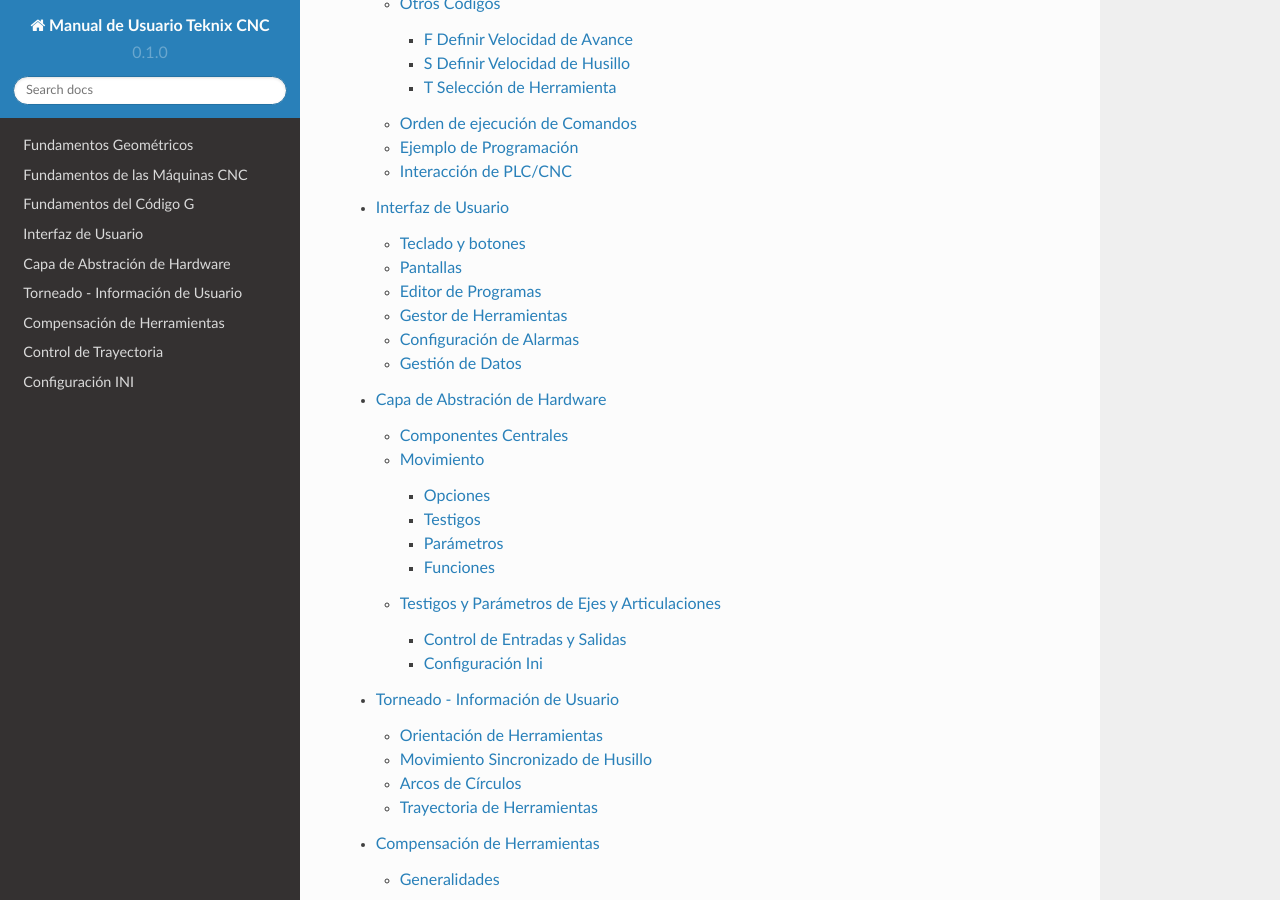
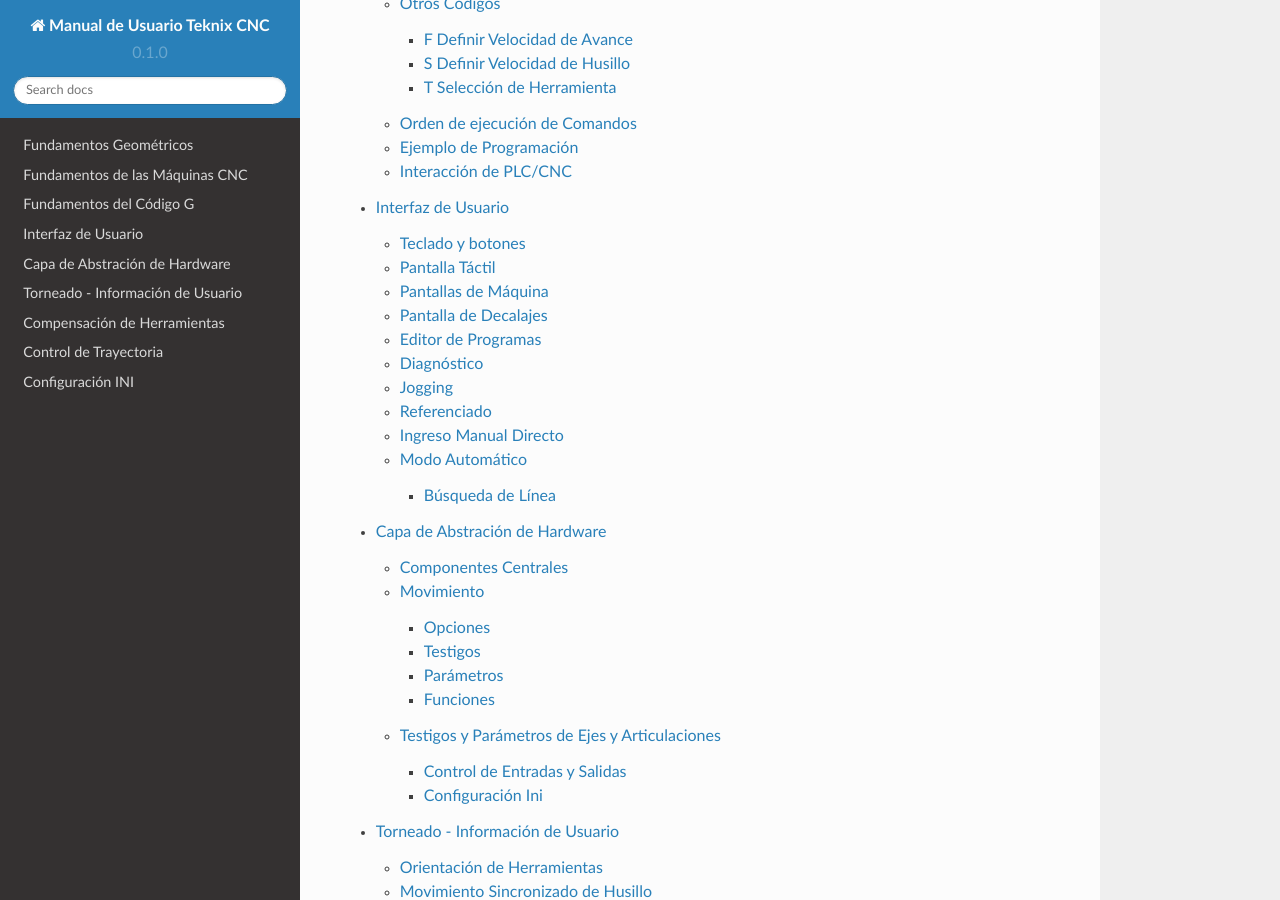
Before and after one commit to joseluperi/Manual-Teknix-CNC, a Sphinx documentation site: the page built from docs/source/index.rst, in a window 1280 px wide and 900 px high, scrolled down 4569 px. Built offline with Sphinx 7.4.7 and the Read the Docs theme 2.0.0, drawn with Linux system fonts in a browser that asks for light colours; part of the change alters nothing that is shown.

Commit message:
Update humanMachineInterface.rst

```diff
--- a/docs/source/humanMachineInterface.rst
+++ b/docs/source/humanMachineInterface.rst
@@ -1,37 +1,250 @@
 Interfaz de Usuario
-===================
+###################
 
-En esta sección se describen las pantallas y botones de interfaz para la operación por parte del usuario.
+En esta sección se describen las funcionalidades y modo de operación de interfaz de usuario.
+Básicamente se puede dividir a la interfaz en su pantalla táctil principal por una parte y el teclado, botones y perillas por otro.
 
 .. _teclados:
 
 Teclado y botones
------------------
+=================
 
-La
+El teclado y botones configura la parte física de la interfaz de usuario. En su versión usual, el control cuenta con los siguientes elementos.
 
-.. _pantallas:
+**Botón de emergencia**
 
-Pantallas
----------
+El botón de emergencia está ubicado en una posición accesible para el operador. En caso de una emergencia se deberá presionar el botón, lo que hará
+que el control numérico frene lo más rápido posible el husillo y el movimiento de la máquina. En caso de emergencia todas las funciones que se manejen por el
+PLC (Controlador Lógico Programable) de la máquina pueden ser llevadas al modo de seguridad con el que se configuren.
+Para desactivar el accionamiento del botón de emergencia el operador debe girarlo, lo que hará que salga de su posición retraída.
+Desactivar el botón de emergencia no sacará a la máquina del estado de emergencia ni iniciará el giro del husillo o del movimiento.
+Luego de la activación de la emergencia no es necesario realizar el referenciado de los ejes nuevamente.
+
+.. figure:: images/emergencyButton.png
+   :width: 150
+
+   Botón de parada de emergencia
+
+**Rueda para Jogging**
+
+
+
+.. figure:: images/joggingWheel.png
+   :width: 150
+
+   Botón de parada de emergencia
+
+**Selector de escala**
+
+
+.. figure:: images/scaleSelector.png
+   :width: 90
+
+   Selector de escala
+
+**Selecctor de eje**
+
+.. figure:: images/axisSelector.png
+   :width: 110
+
+   Selector de escala
+
+
+**Perillas de Override**
+
+
+Pantalla Táctil
+===============
+
+La pantalla táctil brinda las funcionalidades de manejo y edición de archivos; visualización del estado de máquina; editor de decalajes,
+incluido un gestor de herramientas; e ingreso de código G manual directo, entre otras. Cada funcionalidad y modo de operación se decribe
+en las siguientes secciones.
+
+
+.. _pantallaMaquina:
+
+Pantallas de Máquina
+====================
+
+.. figure:: images/HMIscreenMachine.png
+   :width: 750
+
+   Pantalla principal de máquina
+
+
+.. figure:: images/HMIscreenMachineActiveGcodes.png
+   :width: 750
+
+   Pantalla principal de máquina, códigos activos
+
+
+.. figure:: images/HMIscreenSetWorkOffset.png
+   :width: 750
+
+   Edición de decalajes de sistemas coordenados
+
+
+
+
+.. figure:: images/HMIscreenMenu.png
+   :width: 750
+
+   Menu principal
+
+
+
+
+   .. _HMIoffset:
+
+
+Pantalla de Decalajes
+=====================
+
+
+**Editor de herramientas**
+
+
+
+.. figure:: images/HMItoolWear.png
+   :width: 750
+
+   Desgaste de herramientas
+
+
+.. figure:: images/HMItoolStorage.png
+   :width: 750
+
+   Almacén de herramientas
+
+
+
+.. figure:: images/HMIuserVariable.png
+   :width: 750
+
+   Variables de usuario
+
+
+
+
+**Decalajes de sistemas coordenados**
+
+.. figure:: images/HMIworkOffset.png
+   :width: 750
+
+   Decalajes de sistemas coordenados
+
+
+
+
+
+**Variables de usuario**
+
+
+.. figure:: images/HMIscreenMenu.png
+   :width: 750
+
+   Variables de usuario
+
+
+
+
 
 .. _editProgramas:
 
 
 Editor de Programas
--------------------
+===================
 
-.. _gestorHerram:
+en donde se abren, editan los archivos de código G
 
-Gestor de Herramientas
-----------------------
 
-.. _confAlarmas:
 
-Configuración de Alarmas
-------------------------
 
-.. _gestionDatos:
 
-Gestión de Datos
-----------------
+.. figure:: images/HMIscreenEditor.png
+   :width: 750
+
+   Listado de achivos
+
+
+
+.. figure:: images/HMIscreenEditorOpenedFile.png
+   :width: 750
+
+   Editor de achivos
+
+
+
+
+
+.. figure:: images/HMIscreenEditorMark.png
+   :width: 750
+
+   Editor de achivos, selección de líneas
+
+
+
+
+
+
+
+
+.. _diagnostico:
+
+Diagnóstico
+===========
+
+
+
+
+
+.. figure:: images/HMIdiagnosis.png
+   :width: 750
+
+   Pantalla de diagnóstico
+
+
+Jogging
+=======
+
+
+
+Referenciado
+============
+
+
+
+
+
+
+Ingreso Manual Directo
+======================
+
+
+
+.. figure:: images/HMImanualDirectInput.png
+   :width: 750
+
+   Pantalla para ingreso manual directo
+
+
+Modo Automático
+===============
+
+
+.. figure:: images/HMIautomatic.png
+   :width: 750
+
+   Pantalla en modo de ejecución automático
+
+
+
+
+Búsqueda de Línea
+-----------------
+
+
+.. figure:: images/HMIblockSearch.png
+   :width: 750
+
+   Búsqueda de línea, solicitud para ejecutar
```
